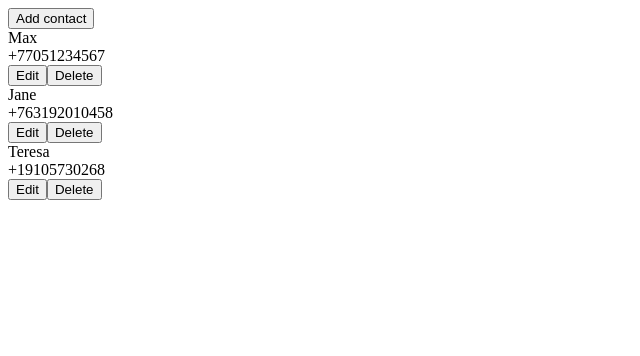
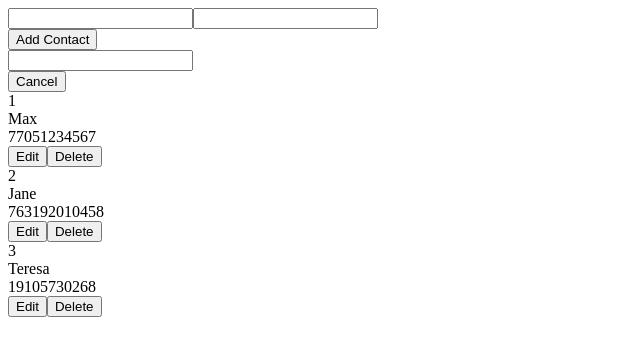
Before and after one commit to danilivanyuk/ts-react-redux, a React (Create React App) app: page / in a window 1280 px wide. Shown: the top 356 px of the page, without its empty margins (0-640 px from the left). Built offline with nearby package versions, Linux system fonts and the light colour scheme; data requests are answered from the project's data file.

Commit message:
added "add" functionality

```diff
--- a/db.json
+++ b/db.json
@@ -6,17 +6,17 @@
       { "id": 4, "username": "vasyapupkin", "password": "somepassword" }
     ],
     "contacts": [
-      { "id": 1, "userId": 1, "name": "Max", "phone": "+77051234567"},
-      { "id": 2, "userId": 1, "name": "Jane", "phone": "+763192010458"},
-      { "id": 3, "userId": 1, "name": "Teresa", "phone": "+19105730268"},
-      { "id": 4, "userId": 2, "name": "Denis", "phone": "+86152740910"},
-      { "id": 5, "userId": 2, "name": "Andrew", "phone": "+28365110407"},
-      { "id": 6, "userId": 2, "name": "Noah", "phone": "+63102517408"},
-      { "id": 7, "userId": 3, "name": "Oliver", "phone": "+81095104237"},
-      { "id": 8, "userId": 3, "name": "Emma", "phone": "+86310729054"},
-      { "id": 9, "userId": 3, "name": "Liam", "phone": "+17108269504"},
-      { "id": 10, "userId": 4, "name": "Charlotte", "phone": "+5724019683"},
-      { "id": 11, "userId": 4, "name": "Amelia", "phone": "+29730810415"},
-      { "id": 12, "userId": 4, "name": "Henry", "phone": "+31540781019"}
+      { "id": 1, "userId": 1, "name": "Max", "phone": "77051234567"},
+      { "id": 2, "userId": 1, "name": "Jane", "phone": "763192010458"},
+      { "id": 3, "userId": 1, "name": "Teresa", "phone": "19105730268"},
+      { "id": 4, "userId": 2, "name": "Denis", "phone": "86152740910"},
+      { "id": 5, "userId": 2, "name": "Andrew", "phone": "28365110407"},
+      { "id": 6, "userId": 2, "name": "Noah", "phone": "63102517408"},
+      { "id": 7, "userId": 3, "name": "Oliver", "phone": "81095104237"},
+      { "id": 8, "userId": 3, "name": "Emma", "phone": "86310729054"},
+      { "id": 9, "userId": 3, "name": "Liam", "phone": "17108269504"},
+      { "id": 10, "userId": 4, "name": "Charlotte", "phone": "5724019683"},
+      { "id": 11, "userId": 4, "name": "Amelia", "phone": "29730810415"},
+      { "id": 12, "userId": 4, "name": "Henry", "phone": "31540781019"}
     ]
   }
--- a/src/app/Contacts.tsx
+++ b/src/app/Contacts.tsx
@@ -1,32 +1,129 @@
-import React, { useEffect } from 'react'
-import  { getUserContacts, deleteContact } from '../features/contactsSlice'
-import { useAppDispatch, useAppSelector } from '../features/hooks'
+import React, { useEffect, useState } from "react";
+import {
+  getUserContacts,
+  deleteContact,
+  addContact,
+} from "../features/contactsSlice";
+import { useAppDispatch, useAppSelector } from "../features/hooks";
 
-interface IContactsComponentArg{
-    userId: number
+interface IContactsComponentArg {
+  userId: number;
 }
 
-export default function Contacts(parentData:IContactsComponentArg) {
-    const dispatch = useAppDispatch()
-    const userId = parentData.userId
+export default function Contacts(parentData: IContactsComponentArg) {
+  const [createContactForm, setCreateContactForm] = useState(true);
+  const dispatch = useAppDispatch();
+  const userId = parentData.userId;
+  const { contacts } = useAppSelector((state) => state.contactsReducer);
+  let newId;
+  useEffect(() => {
+    dispatch(getUserContacts(userId));
+  }, []);
 
-    useEffect(()=>{
-        dispatch(getUserContacts(userId))
-    },[])
-    const {contacts} = useAppSelector(state => state.contactsReducer)
+  const handleContactFormState = () => {
+    createContactForm
+      ? setCreateContactForm(false)
+      : setCreateContactForm(true);
+  };
+  console.log(contacts);
 
-    return (
-        <div>
-        <button>Add contact</button>
-        <div>{Object(contacts).map((contact:any) =>
-        <div key={contact.id}>
+  const [newContactName, setNewContactName] = useState("");
+  const [newContactPhone, setNewContactPhone] = useState("");
+  const [newContact, setNewContact] = useState({
+    // id: Math.floor(Math.random() * (100 - 20 + 1) + 20),
+    id: Math.random() * 10,
+    userId: userId,
+    name: "",
+    phone: "",
+  });
+  console.log(newContact);
+
+  const handleSubmit = (event: React.FormEvent<HTMLFormElement>) => {
+    event.preventDefault();
+    const target = event.target as HTMLFormElement;
+    target.reset();
+    setNewContact({ ...newContact, id: Math.random() * 10 });
+    dispatch(addContact(newContact));
+  };
+
+  return (
+    <div>
+      <div>
+        {createContactForm ? (
+          <div>
+            <form action="#" onSubmit={handleSubmit}>
+              <input
+                name="ContactName"
+                type="text"
+                minLength={2}
+                maxLength={15}
+                onChange={(e) =>
+                  setNewContact({ ...newContact, name: e.target.value })
+                }
+              />
+
+              <input
+                name="ContactPhone"
+                type="text"
+                minLength={10}
+                maxLength={11}
+                onKeyPress={(e) => {
+                  if (!/[0-9]/.test(e.key)) {
+                    e.preventDefault();
+                  }
+                }}
+                onChange={(e) =>
+                  setNewContact({ ...newContact, phone: e.target.value })
+                }
+              />
+              <div>
+                <button
+                  type="submit"
+                  onClick={() => {
+                    if (newContact.name !== "" && newContact.phone !== "") {
+                      console.log(newContact);
+                    }
+                  }}
+                >
+                  Add Contact
+                </button>
+              </div>
+            </form>
+          </div>
+        ) : (
+          ""
+        )}
+      </div>
+      <div>
+        <input
+          type="text"
+          onChange={() => {
+            contacts;
+          }}
+        />
+      </div>
+      <button
+        onClick={() => {
+          handleContactFormState();
+        }}
+      >
+        {createContactForm ? "Cancel" : "Add Contact"}
+      </button>
+      <div>
+        {Object(contacts).map((contact: any) => (
+          <div key={contact.id}>
+            <div>{contact.id}</div>
             <div>{contact.name}</div>
             <div>{contact.phone}</div>
             <div>
-                <button>Edit</button>
-                <button onClick={()=> dispatch(deleteContact(contact.id))}>Delete</button>
+              <button>Edit</button>
+              <button onClick={() => dispatch(deleteContact(contact.id))}>
+                Delete
+              </button>
             </div>
-        </div>)}</div>
-        </div>
-    )
+          </div>
+        ))}
+      </div>
+    </div>
+  );
 }
--- a/src/features/contactsSlice.ts
+++ b/src/features/contactsSlice.ts
@@ -32,7 +32,10 @@ const contactsSlice = createSlice({
             state.contacts = state.contacts.filter(obj => {
                 return obj.id !== action.payload;
               });
-        }
+        },
+        addContact(state, action: PayloadAction<any>){
+            state.contacts.push(action.payload)
+        },
     },
     extraReducers: (builder)=>{
         builder.addCase(getUserContacts.pending, (state)=>{
@@ -48,5 +51,5 @@ const contactsSlice = createSlice({
     }
 })
 
-export const { deleteContact } = contactsSlice.actions
+export const { deleteContact, addContact } = contactsSlice.actions
 export default contactsSlice.reducer;
```
